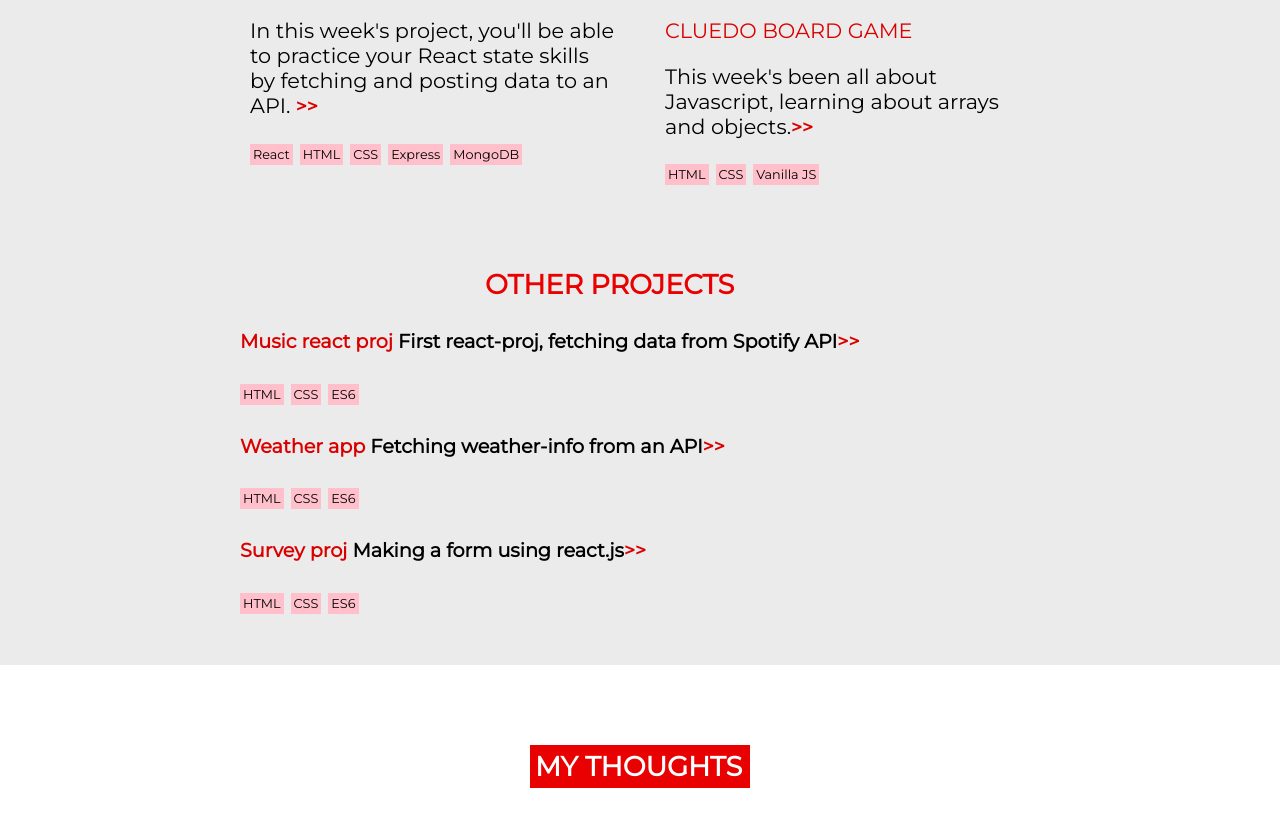
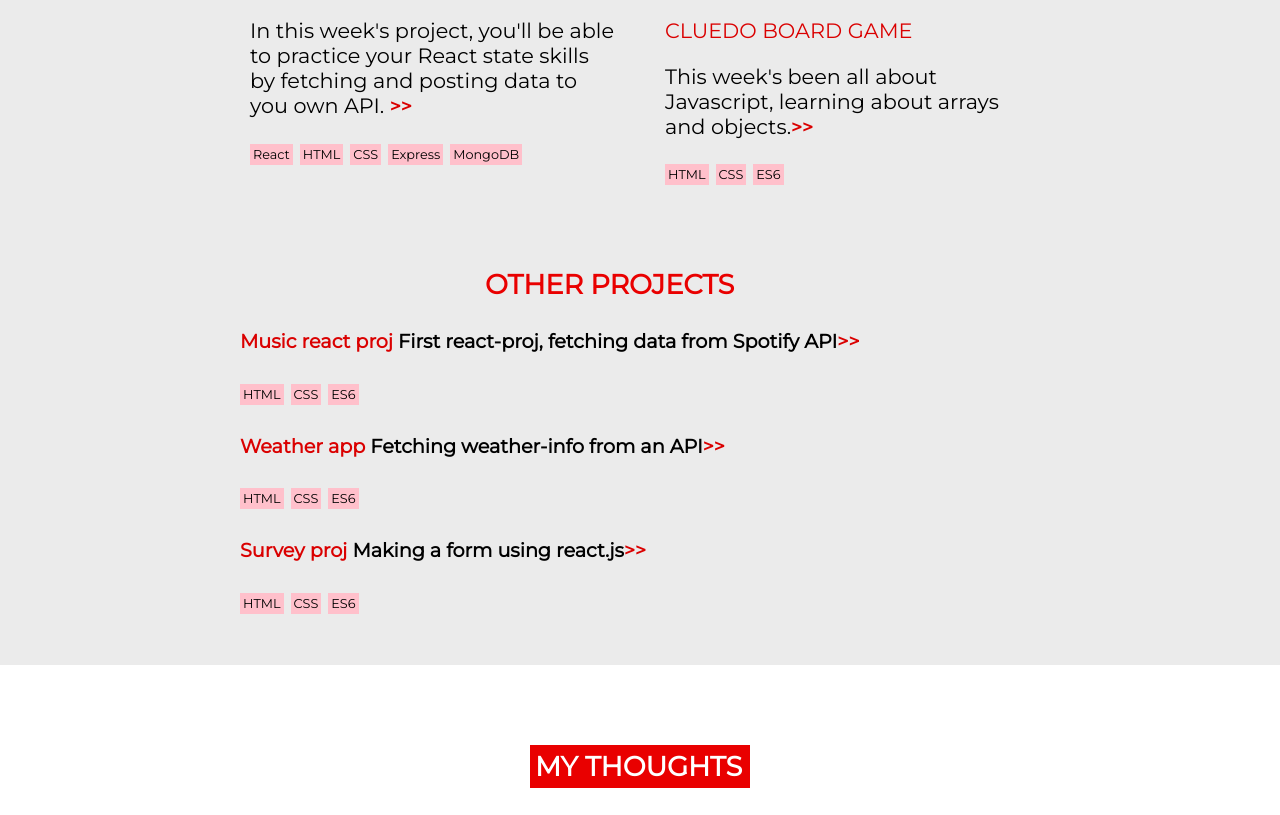
Before and after one commit to visua77/portfolio, a plain HTML site: page code/index.html in a window 1280 px wide. Shown: the part 2678-3493 px from the top of the page. Drawn offline with Linux system fonts and the light colour scheme.

Commit message:
changed a text

```diff
--- a/code/index.html
+++ b/code/index.html
@@ -99,14 +99,14 @@
                 <div class="projects">
                     <a href="https://github.com/visua77/project-happy-thoughts" target="new"><img src="img/screen2.png" alt="#"></a>
                     <p><span class="red">HAPPY THOUGHTS APP</span> </p>
-                    <p>In this week's project, you'll be able to practice your React state skills by fetching and posting data to an API. <a href="https://github.com/visua77/project-happy-thoughts" target="new"><span class="red">>></span></a></p>
+                    <p>In this week's project, you'll be able to practice your React state skills by fetching and posting data to you own API. <a href="https://github.com/visua77/project-happy-thoughts" target="new"><span class="red">>></span></a></p>
                     <p><span class="tags">React</span><span class="tags">HTML</span><span class="tags">CSS</span><span class="tags">Express</span><span class="tags">MongoDB</span></p>
                 </div>
                 <div class="projects">
                     <a href="https://github.com/visua77/project-cluedo" target="new"><img src="img/screen7.png" alt="#"></a>
                     <p><span class="red">CLUEDO BOARD GAME</span> </p>
                     <p>This week's been all about Javascript, learning about arrays and objects.<a href="https://github.com/visua77/project-cluedo" target="new"><span class="red">>></span></a></p>
-                    <p><span class="tags">HTML</span><span class="tags">CSS</span><span class="tags">Vanilla JS</span></p>
+                    <p><span class="tags">HTML</span><span class="tags">CSS</span><span class="tags">ES6</span></p>
                 </div>
 
             </div>
```
